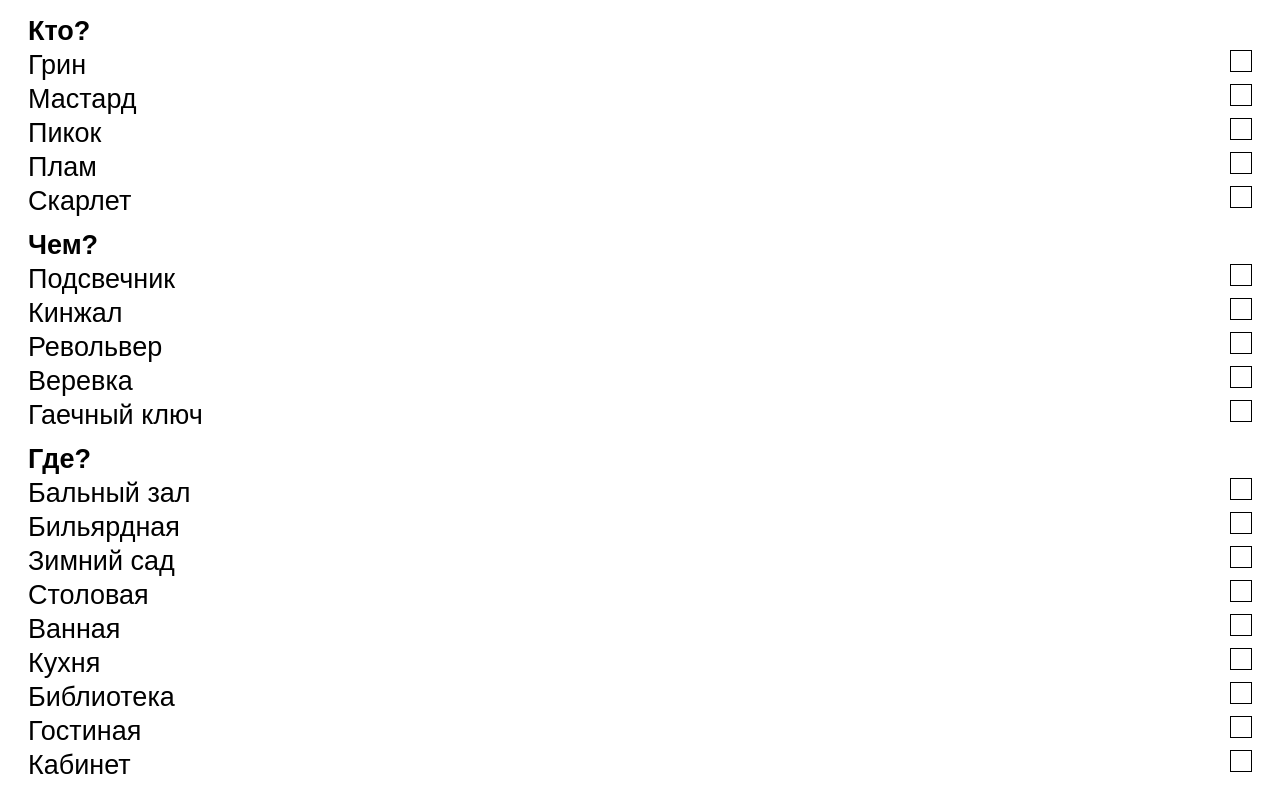
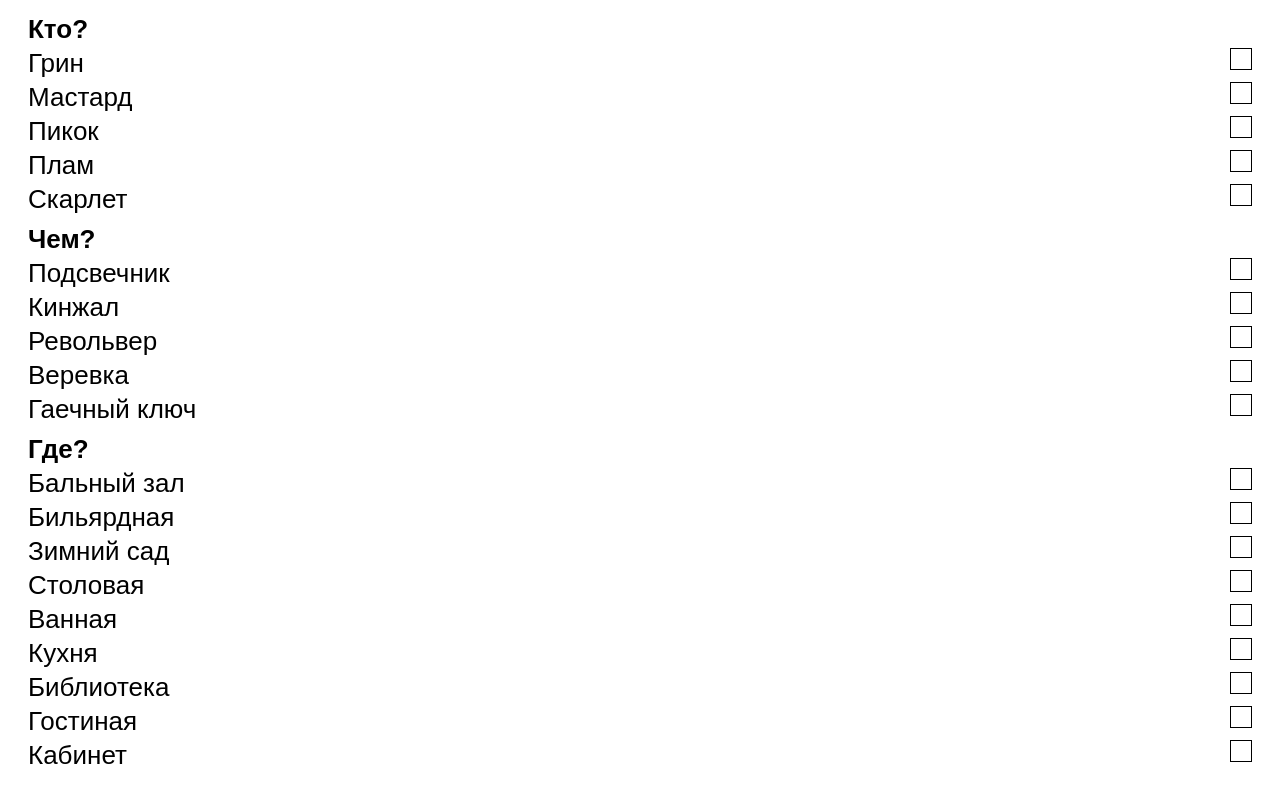
Before and after one commit to Serezhap/serezhap.github.io, a plain HTML site: page index.html in a window 1280 px wide. Drawn offline with nearby package versions, Linux system fonts and the light colour scheme.

Commit message:
Update index.html

```diff
--- a/index.html
+++ b/index.html
@@ -6,7 +6,7 @@
     <style>
         body {
             font-family: sans-serif;
-            font-size: 27px;
+            font-size: 26px;
         }
 
         .title {
@@ -14,7 +14,7 @@
         }
 
         ul {
-            padding: 5px 20px;
+            padding: 3px 20px;
             margin: 0;
         }
 
```
